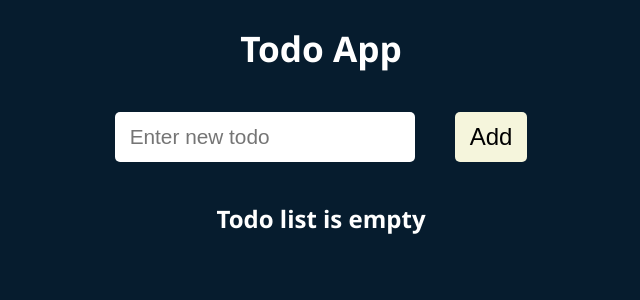
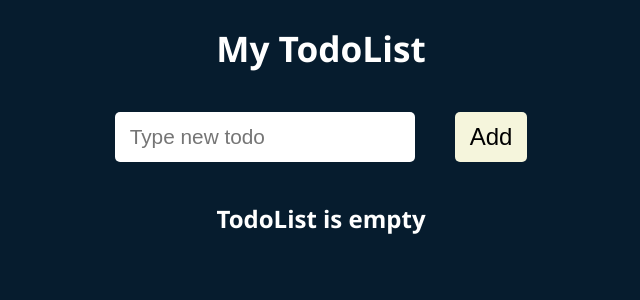
Before and after one commit to LProrochenko/todo_app, a React (Create React App) app: page / in a window 1280 px wide. Shown: the top 300 px of the page, without its empty margins (319-959 px from the left). Built offline with nearby package versions, Linux system fonts and the light colour scheme.

Commit message:
refactor: unify naming, improve readability, and clean up code across the Todo app

```diff
--- a/src/App.css
+++ b/src/App.css
@@ -1,8 +1,9 @@
-.App {
+.app {
   text-align: center;
   max-width: 600px;
   margin: 0 auto;
 }
+
 h1 {
   font-size: 2.2rem;
   margin-bottom: 40px;
--- a/src/App.js
+++ b/src/App.js
@@ -1,70 +1,74 @@
+import { useCallback, useState } from 'react';
 import { v4 as uuidv4 } from 'uuid';
-import { useState } from 'react';
-import './App.css';
+
 import TodoForm from './components/Todos/TodoForm';
 import TodoList from './components/Todos/TodoList';
 import TodosAction from './components/Todos/TodosAction';
 
-function App() {
+import './App.css';
+
+const App = () => {
+  // state
   const [todos, setTodos] = useState([]);
 
-  function addTodoHandler(text) {
+  // other
+  const completedTodosCount = todos.filter((todo) => todo.isCompleted).length;
+
+  // functions
+  const addTodo = useCallback((text) => {
     const newTodo = {
       text,
       isCompleted: false,
       id: uuidv4(),
     };
-    setTodos([...todos, newTodo]);
-  }
 
-  function todoDeleteHandler(id) {
-    setTodos(todos.filter((todo) => todo.id !== id));
-  }
+    setTodos((prevTodos) => [...prevTodos, newTodo]);
+  }, []);
 
-  function todoToggleHandler(id) {
-    setTodos(
-      todos.map((todo) =>
-        todo.id === id
-          ? { ...todo, isCompleted: !todo.isCompleted }
-          : { ...todo }
+  const deleteTodo = useCallback((id) => {
+    setTodos((prevTodos) => prevTodos.filter((todo) => todo.id !== id));
+  }, []);
+
+  const toggleCompletedTodo = useCallback((id) => {
+    setTodos((prevTodos) =>
+      prevTodos.map((todo) =>
+        todo.id === id ? { ...todo, isCompleted: !todo.isCompleted } : todo
       )
     );
-  }
+  }, []);
 
-  function resetTodoHandler() {
+  const resetTodos = useCallback(() => {
     setTodos([]);
-  }
+  }, []);
 
-  function clearCompletedTodosHandler() {
-    setTodos(todos.filter((todo) => !todo.isCompleted));
-  }
+  const deleteCompletedTodos = useCallback(() => {
+    setTodos((prevTodos) => prevTodos.filter((todo) => !todo.isCompleted));
+  }, []);
 
-  const completedTodosCount = todos.filter((todo) => todo.isCompleted).length;
+  const getCompletedTodosText = () =>
+    `${completedTodosCount} ${completedTodosCount > 1 ? 'todos' : 'todo'}`;
 
   return (
-    <div className="App">
-      <h1>Todo App</h1>
-      <TodoForm addTodo={addTodoHandler} />
+    <div className="app">
+      <h1>My TodoList</h1>
+      <TodoForm addTodo={addTodo} />
       {todos.length > 0 && (
         <TodosAction
-          resetTodo={resetTodoHandler}
-          clearCompletedTodos={clearCompletedTodosHandler}
+          resetTodos={resetTodos}
+          deleteCompletedTodos={deleteCompletedTodos}
           completedTodosExist={!!completedTodosCount}
         />
       )}
       <TodoList
         todos={todos}
-        todoDelete={todoDeleteHandler}
-        todoToggle={todoToggleHandler}
+        deleteTodo={deleteTodo}
+        toggleCompletedTodo={toggleCompletedTodo}
       />
       {completedTodosCount > 0 && (
-        <h2>
-          You have comleted {completedTodosCount}{' '}
-          {completedTodosCount > 1 ? 'todos' : 'todo'}
-        </h2>
+        <h2>You have comleted {getCompletedTodosText()}</h2>
       )}
     </div>
   );
-}
+};
 
 export default App;
--- a/src/components/Todos/Todo.js
+++ b/src/components/Todos/Todo.js
@@ -1,16 +1,31 @@
 import { RiDeleteBin2Line, RiTodoFill } from 'react-icons/ri';
 import { FaCheck } from 'react-icons/fa';
+
 import styles from './Todo.module.css';
 
-function Todo({ todo, todoDelete, todoToggle}) {
+const Todo = (props) => {
+  // props
+  const { todo, deleteTodo, toggleCompletedTodo } = props;
+
+  // other
+  const { isCompleted, id, text } = todo;
+
   return (
-    <div className={`${styles.todo} ${todo.isCompleted ? styles.completedTodo : ""}`}>
-      <RiTodoFill className={styles.todoIcon}/>
-      <div className={styles.todoText}>{todo.text}</div>
-      <RiDeleteBin2Line className={styles.deleteIcon} onClick={() => todoDelete(todo.id)}/>
-      <FaCheck className={styles.checkIcon} onClick={() => todoToggle(todo.id)}/>
+    <div
+      className={`${styles.todo} ${isCompleted ? styles.completedTodo : ''}`}
+    >
+      <RiTodoFill className={styles.todoIcon} />
+      <div className={styles.todoText}>{text}</div>
+      <RiDeleteBin2Line
+        className={styles.deleteIcon}
+        onClick={() => deleteTodo(id)}
+      />
+      <FaCheck
+        className={styles.checkIcon}
+        onClick={() => toggleCompletedTodo(id)}
+      />
     </div>
   );
-}
+};
 
 export default Todo;
--- a/src/components/Todos/Todo.module.css
+++ b/src/components/Todos/Todo.module.css
@@ -17,6 +17,7 @@
   align-items: center;
   overflow: hidden;
 }
+
 .todoIcon {
   margin-right: 10px;
   font-size: 1.8rem;
--- a/src/components/Todos/TodoForm.js
+++ b/src/components/Todos/TodoForm.js
@@ -1,21 +1,36 @@
 import { useState } from 'react';
+
 import Button from '../UI/Button';
+
 import styles from './TodoForm.module.css';
 
-function TodoForm({ addTodo }) {
+const TodoForm = (props) => {
+  // props
+  const { addTodo } = props;
+
+  // state
   const [text, setText] = useState('');
-  const onSubmitHandler = (e) => {
+
+  // handlers
+  const submitHandler = (e) => {
     e.preventDefault();
-    if (!text.trim()) return;
-    addTodo(text);
+
+    const trimmedText = text.trim();
+
+    if (!trimmedText) {
+      return;
+    }
+
+    addTodo(trimmedText);
     setText('');
   };
+
   return (
     <div className={styles.todoFormContainer}>
-      <form onSubmit={onSubmitHandler}>
+      <form onSubmit={submitHandler}>
         <input
           type="text"
-          placeholder="Enter new todo"
+          placeholder="Type new todo"
           value={text}
           onChange={(e) => setText(e.target.value)}
         />
--- a/src/components/Todos/TodoForm.module.css
+++ b/src/components/Todos/TodoForm.module.css
@@ -1,11 +1,13 @@
 .todoFormContainer {
   margin-bottom: 30px;
 }
+
 .todoFormContainer form {
   display: flex;
   align-items: center;
   justify-content: center;
 }
+
 .todoFormContainer input {
   width: 45%;
   height: 30px;
--- a/src/components/Todos/TodoList.js
+++ b/src/components/Todos/TodoList.js
@@ -1,15 +1,27 @@
 import Todo from './Todo';
-import styles from './TodoList.module.css'
 
-function TodoList({ todos, todoDelete, todoToggle }) {
+import styles from './TodoList.module.css';
+
+const TodoList = (props) => {
+  // props
+  const { todos, deleteTodo, toggleCompletedTodo } = props;
+
   return (
     <div className={styles.todoListContainer}>
-      {!todos.length && <h2>Todo list is empty</h2>}
-      {todos.map((todo) => (
-        <Todo key={todo.id} todo={todo} todoDelete={todoDelete} todoToggle={todoToggle}/>
-      ))}
+      {todos.length === 0 ? (
+        <h2>TodoList is empty</h2>
+      ) : (
+        todos.map((todo) => (
+          <Todo
+            key={todo.id}
+            todo={todo}
+            deleteTodo={deleteTodo}
+            toggleCompletedTodo={toggleCompletedTodo}
+          />
+        ))
+      )}
     </div>
   );
-}
+};
 
 export default TodoList;
--- a/src/components/Todos/TodosAction.js
+++ b/src/components/Todos/TodosAction.js
@@ -1,22 +1,27 @@
 import { RiDeleteBin2Line, RiRefreshLine } from 'react-icons/ri';
+
 import Button from '../UI/Button';
+
 import styles from './TodosAction.module.css';
 
-function TodosAction({ resetTodo, clearCompletedTodos, completedTodosExist }) {
+const TodosAction = (props) => {
+  // props
+  const { resetTodos, deleteCompletedTodos, completedTodosExist } = props;
+
   return (
     <div className={styles.todoActionContainer}>
-      <Button title="Reset Todos" onClick={resetTodo}>
+      <Button title="Reset Todos" onClick={resetTodos}>
         <RiRefreshLine />
       </Button>
       <Button
-        title="Clear Completed Todos"
-        onClick={clearCompletedTodos}
+        title="Delete completed Todos"
+        onClick={deleteCompletedTodos}
         disabled={!completedTodosExist}
       >
         <RiDeleteBin2Line />
       </Button>
     </div>
   );
-}
+};
 
 export default TodosAction;
--- a/src/components/UI/Button.js
+++ b/src/components/UI/Button.js
@@ -1,12 +1,14 @@
 import styles from './Button.module.css';
 
-function Button(props) {
-  const { children, disabled = false } = props;
+const Button = (props) => {
+  // props
+  const { children, disabled = false, ...rest } = props;
+
   return (
-    <button {...props} className={styles.button} disabled={disabled}>
+    <button {...rest} className={styles.button} disabled={disabled}>
       {children}
     </button>
   );
-}
+};
 
 export default Button;
--- a/src/components/UI/Button.module.css
+++ b/src/components/UI/Button.module.css
@@ -8,6 +8,7 @@
   border: none;
   border-radius: 5px;
 }
+
 .button:hover {
   background-color: rgb(240, 240, 155);
 }
--- a/src/index.css
+++ b/src/index.css
@@ -2,10 +2,11 @@
   margin: 0;
   padding: 0;
 }
+
 body {
   margin: 0;
   font-family: 'Segoe UI', 'Roboto', 'Oxygen', 'Ubuntu', 'Cantarell',
     'Fira Sans', 'Droid Sans', 'Helvetica Neue', sans-serif;
-    color: white;
-    background-color: rgb(6, 28, 46);
+  color: white;
+  background-color: rgb(6, 28, 46);
 }
--- a/src/index.js
+++ b/src/index.js
@@ -1,7 +1,9 @@
 import React from 'react';
 import ReactDOM from 'react-dom/client';
+
+import App from './App';
+
 import './index.css';
-import App from './App';
 
 const root = ReactDOM.createRoot(document.getElementById('root'));
 root.render(<App />);
```
